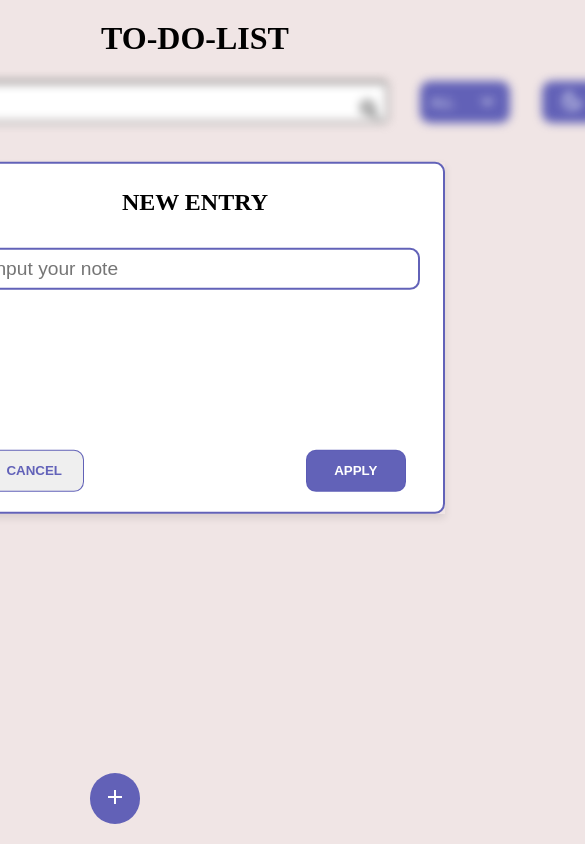
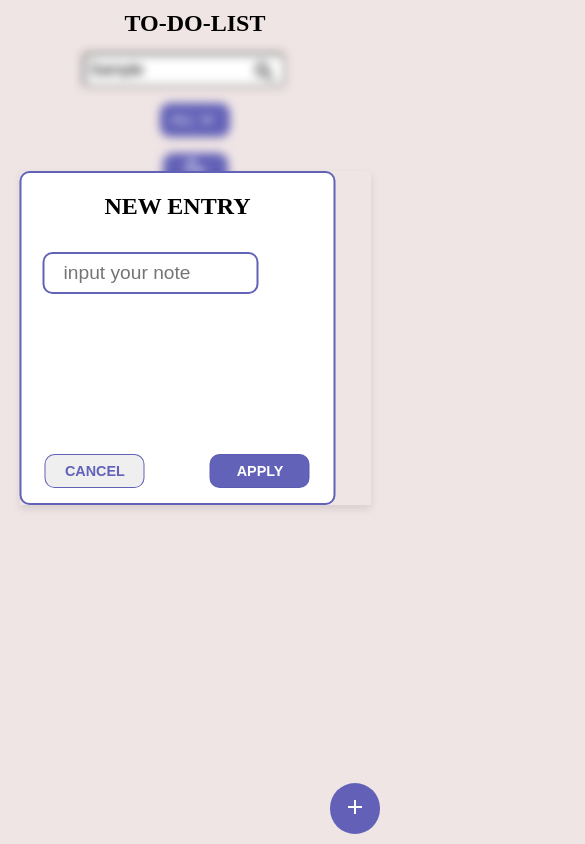
Before and after one commit to Natigabriel/To-do-list, a plain HTML site: page index.html in a window 390 px wide. Both pictures are taken after typing "Sample" into the empty fields and a click on the button "add". Shown: the whole page, 585 px wide, since content can reach past the window. Drawn offline with nearby package versions, Linux system fonts and the light colour scheme.

Commit message:
Add files via upload

```diff
--- a/script.js
+++ b/script.js
@@ -30,7 +30,9 @@ function darkMode() {
         body.style.backgroundColor = 'white';
         body.style.color = 'black';
     }
-}
+};
+
+
 
 // Select the display container for the input modal
 const displayContainer = document.querySelector('.displayContainer');
@@ -85,6 +87,7 @@ apply.addEventListener('click', function(){
         taskInput.value = ''; // Clear the input field after adding the task
     }
 
+    console.log(taskText)
     figure.style.display = 'none'; // Hide the figure (image container)
     figReplacement.classList.add('taskDisplay'); // Show the tasks container
     displayContainer.classList.remove('showDisplayContainer');
@@ -116,3 +119,69 @@ completeLink.addEventListener('click', function() {
     displayContainer.classList.remove('showDisplayContainer'); // Hide the display container
     document.body.classList.remove('blurBody'); // Remove the blur effect
 });
+
+// Add event listener to the search input bar
+document.querySelector('.inputBar').addEventListener('input', function() {
+    // Get the search query and convert it to lowercase
+    const searchQuery = this.value.toLowerCase();
+
+    // Select all tasks in both 'allTasks' and 'completedTasks' lists
+    const tasks = document.querySelectorAll('#allTasks li, #completedTasks li');
+
+    // Loop through each task to check if it matches the search query
+    tasks.forEach(task => {
+        // Get the text content of the task and convert it to lowercase
+        const taskText = task.textContent.toLowerCase();
+
+        // If the task text includes the search query, display the task
+        if (taskText.includes(searchQuery)) {
+            task.style.display = '';
+        } else {
+            // Otherwise, hide the task
+            task.style.display = 'none';
+        }
+    });
+});
+
+
+
+
+
+// // Save tasks to local storage
+// function saveTasks() {
+//     const allTasks = document.getElementById('allTasks').innerHTML;
+//     const completedTasks = document.getElementById('completedTasks').innerHTML;
+//     localStorage.setItem('allTasks', allTasks);
+//     localStorage.setItem('completedTasks', completedTasks);
+// }
+
+// // Load tasks from local storage
+// function loadTasks() {
+//     const allTasks = localStorage.getItem('allTasks');
+//     const completedTasks = localStorage.getItem('completedTasks');
+
+//     if (allTasks) {
+//         document.getElementById('allTasks').innerHTML = allTasks;
+//     }
+//     if (completedTasks) {
+//         document.getElementById('completedTasks').innerHTML = completedTasks;
+//     }
+
+//     // Reattach event listeners to checkboxes after loading from storage
+//     document.querySelectorAll('#allTasks li input[type="checkbox"], #completedTasks li input[type="checkbox"]').forEach(checkbox => {
+//         checkbox.addEventListener('change', function() {
+//             const listItem = this.parentElement;
+//             if (this.checked) {
+//                 document.getElementById('completedTasks').appendChild(listItem);
+//             } else {
+//                 document.getElementById('allTasks').appendChild(listItem);
+//             }
+//             saveTasks();
+//         });
+//     });
+// }
+
+// // Initial load of tasks
+// document.addEventListener('DOMContentLoaded', function() {
+//     loadTasks();
+// });
--- a/style.css
+++ b/style.css
@@ -260,3 +260,174 @@ figure{
 .taskDisplay{
     display: block;
 }
+
+
+
+
+
+
+
+
+
+
+
+
+
+
+
+/* Media Queries for responsiveness */
+
+/* Tablets */
+@media (max-width: 768px) {
+    .inputBar {
+        width: 400px;
+        font-size: 1em;
+    }
+    #taskInput {
+        width: 350px;
+    }
+    .inputContainer {
+        width: 90%;
+    }
+    .add-container {
+        right: 20px;
+    }
+}
+
+/* Mobile devices */
+@media (max-width: 480px) {
+    .inputBar {
+        width: 250px;
+        font-size: 0.9em;
+    }
+    #taskInput {
+        width: 200px;
+    }
+    .inputContainer {
+        width: 90%;
+        padding: 20px 0 15px 0;
+    }
+    .add-container {
+        right: 10px;
+    }
+    .dropbtn, .darkMode {
+        width: 60px;
+        font-size: 0.8em;
+    }
+    .dropbtn {
+        justify-content: center;
+    }
+}
+
+
+/* Surface Duo (dual-screen) */
+@media (max-width: 540px) and (min-width: 720px) {
+    .inputBar {
+        width: 260px;
+        font-size: 1em;
+    }
+    #taskInput {
+        width: 240px;
+    }
+    .inputContainer {
+        width: 80%;
+        padding: 20px 0 15px 0;
+    }
+    .add-container {
+        right: 10px;
+    }
+    .dropbtn, .darkMode {
+        width: 60px;
+        font-size: 0.8em;
+    }
+}
+
+/* Surface Duo (single-screen) */
+@media (max-width: 540px) {
+    .inputBar {
+        width: 300px;
+        font-size: 1em;
+    }
+    #taskInput {
+        width: 280px;
+    }
+    .inputContainer {
+        width: 85%;
+        padding: 20px 0 15px 0;
+    }
+    .add-container {
+        right: 15px;
+    }
+    .dropbtn, .darkMode {
+        width: 65px;
+        font-size: 0.85em;
+    }
+    figure img{
+        width: 250px;
+    }
+}
+
+/* Media queries for screens smaller than 450px */
+@media only screen and (max-width: 450px) {
+    body {
+        gap: 1em;
+    }
+
+    .parent-container {
+        flex-direction: column;
+        gap: 1em;
+    }
+
+    .inputBar {
+        width: 90%;
+        height: 4vh;
+        font-size: 1em;
+    }
+
+    button {
+        width: 70px;
+        height: 4vh;
+        font-size: 0.9em;
+    }
+
+    header {
+        font-size: 1.5em;
+        padding-top: 10px;
+    }
+
+    .firstChild {
+        width: 90%;
+    }
+
+    .dropbtn {
+        width: 70px;
+    }
+
+    .add-container {
+        bottom: 10px;
+        right: 10px;
+    }
+
+    .displayContainer {
+        width: 90%;
+    }
+
+    .inputContainer {
+        width: 90%;
+    }
+
+    #taskInput {
+        width: 80%;
+    }
+
+    .figReplacement {
+        width: 90%;
+    }
+    figure img{
+        width: 250px;
+    }
+    .firstIcon{
+        left: 170px;
+        bottom: 3px;
+    }
+}
```
